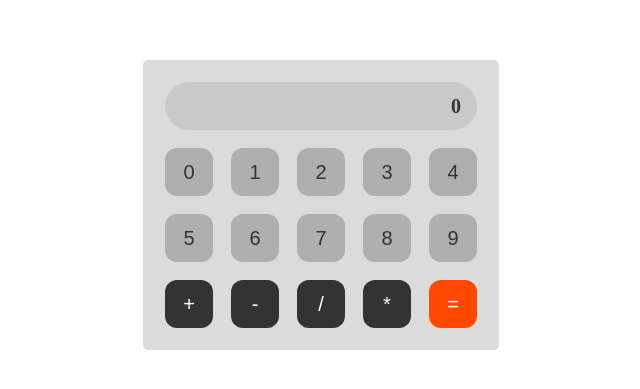
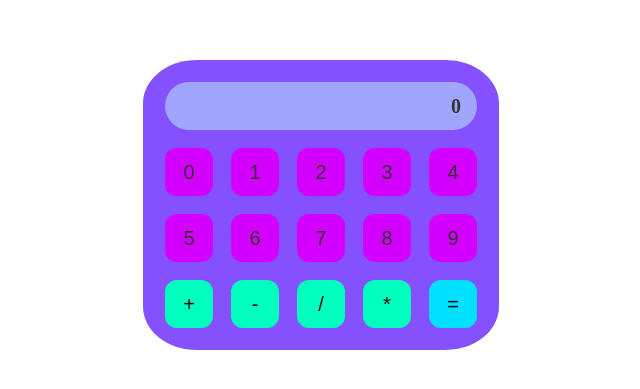
Before and after one commit to 4njess/02.04.22, a plain HTML site: page calculator/index.html in a window 1280 px wide. Shown: the part 195-584 px from the top of the page, without its empty margins (319-959 px from the left). Drawn offline with Linux system fonts and the light colour scheme.

Commit message:
Add files via upload

```diff
--- a/calculator/index.html
+++ b/calculator/index.html
@@ -19,53 +19,53 @@
                 </tr>
                 <tr>
                     <td>
-                        <button class="Knopka">0</button>
+                        <button id="0" class="Knopka">0</button>
                     </td>
                     <td>
-                        <button class="Knopka">1</button>
+                        <button id="1" class="Knopka">1</button>
                     </td>
                     <td>
-                        <button class="Knopka">2</button>
+                        <button id="2" class="Knopka">2</button>
                     </td>
                     <td>
-                        <button class="Knopka">3</button>
+                        <button id="3" class="Knopka">3</button>
                     </td>
                     <td>
-                        <button class="Knopka">4</button>
+                        <button id="4" class="Knopka">4</button>
                     </td>
                 </tr>
                 <tr>
                     <td>
-                        <button class="Knopka">5</button>
+                        <button id="5" class="Knopka">5</button>
                     </td>
                     <td>
-                        <button class="Knopka">6</button>
+                        <button id="6" class="Knopka">6</button>
                     </td>
                     <td>
-                        <button class="Knopka">7</button>
+                        <button id="7" class="Knopka">7</button>
                     </td>
                     <td>
-                        <button class="Knopka">8</button>
+                        <button id="8" class="Knopka">8</button>
                     </td>
                     <td>
-                        <button class="Knopka">9</button>
+                        <button id="9" class="Knopka">9</button>
                     </td>
                 </tr>
                 <tr>
                     <td>
-                        <button class="Knopka Knopka_func">+</button>
+                        <button id="plus" class="Knopka Knopka_func">+</button>
                     </td>
                     <td>
-                        <button class="Knopka Knopka_func">-</button>
+                        <button id="minus" class="Knopka Knopka_func">-</button>
                     </td>
                     <td>
-                        <button class="Knopka Knopka_func">/</button>
+                        <button id="divi" class="Knopka Knopka_func">/</button>
                     </td>
                     <td>
-                        <button class="Knopka Knopka_func">*</button>
+                        <button id="mult" class="Knopka Knopka_func">*</button>
                     </td>
                     <td>
-                        <button class="Knopka Knopka_rvn">=</button>
+                        <button id="rvn" class="Knopka Knopka_rvn">=</button>
                     </td>
                 </tr>
         </div>
--- a/calculator/script.js
+++ b/calculator/script.js
@@ -1,9 +1,81 @@
-$(document).ready(function(){
-    $(".vvd").text(0)
+let calc = {
+    numbA: "",
+    act: null,
+    numbB: "",
+}
 
 
 
+const numbers = ['0', '1', '2', '3', '4', '5', '6', '7', '8', '9'];
+
+const actions = ['plus', 'minus', 'divi', 'mult'];
+
+
+$(document).ready(function(){
+    console.log(calc);
+    $(".vvd").text(0);
 
 
 
+    for (let i = 0; i < numbers.length; i++) {
+        const e = numbers[i];
+
+
+        $('#' + e).click(function() {
+        console.log('#' + e);
+
+        if(!calc.act ){
+            calc.numbA = calc.numbA + e;
+            $(".vvd").text(calc.numbA);
+        } else {
+            calc.numbB = calc.numbB + e;
+            $(".vvd").text(calc.numbB);
+        }
+
+        console.log(calc);
+
+    });
+}
+
+    for (let i = 0; i < actions.length; i++) {
+        const e = actions[i];
+
+        $('#' + e).click(function() {
+            console.log('#' + e);
+
+            calc.act = e;
+
+            console.log(calc);
+
+
+        });
+    }
+
+
+    $('#rvn').click(function(){
+        console.log('#rvn')
+
+        let rvn = null;
+        if(calc.act === 'plus') {
+            rvn = Number(calc.numbA) + Number(calc.numbB)
+        }
+
+        if(calc.act === 'minus') {
+            rvn = Number(calc.numbA) - Number(calc.numbB)
+        }
+
+        if(calc.act === 'divi') {
+            rvn = Number(calc.numbA) / Number(calc.numbB)
+        }
+
+        if(calc.act === 'mult') {
+            rvn = Number(calc.numbA) * Number(calc.numbB)
+        }
+        $(".vvd").text(rvn);
+
+        calc.numbA = "";
+        calc.numbB = "";
+        calc.act = null;
+
+    });
 });
--- a/calculator/style.css
+++ b/calculator/style.css
@@ -21,9 +21,10 @@ html,body{
 }
 
 .Calc{
-    background-color: #dbdbdb;
+    background-color: #8551ff;
     padding: 12px;
     border-radius: 5px;
+    border-radius: 15%  ;
 
 }
 
@@ -33,7 +34,7 @@ html,body{
     border-radius: 48px;
     font-size: 20px;
     font-weight: 700;
-    background-color: #cacaca;
+    background-color: hsl(236, 96%, 81%);
     display: flex;
     flex-direction: row;
     flex-wrap: nowrap;
@@ -45,7 +46,7 @@ html,body{
 }
 
 .Knopka{
-    background-color: #afafaf;
+    background-color: #d400ff;
     height: 48px;
     width: 48px;
     border: none;
@@ -68,13 +69,13 @@ html,body{
 }
 
 .Knopka_func{
-    color: white;
-    background-color: #333333;
+    color: rgb(0, 0, 0);
+    background-color: hsl(165, 100%, 50%);
 
 }
 
 
 .Knopka_rvn{
-    color: white;
-    background-color: #ff4800;
+    color: rgb(0, 0, 0);
+    background-color: #00e1ff;
 }
```
